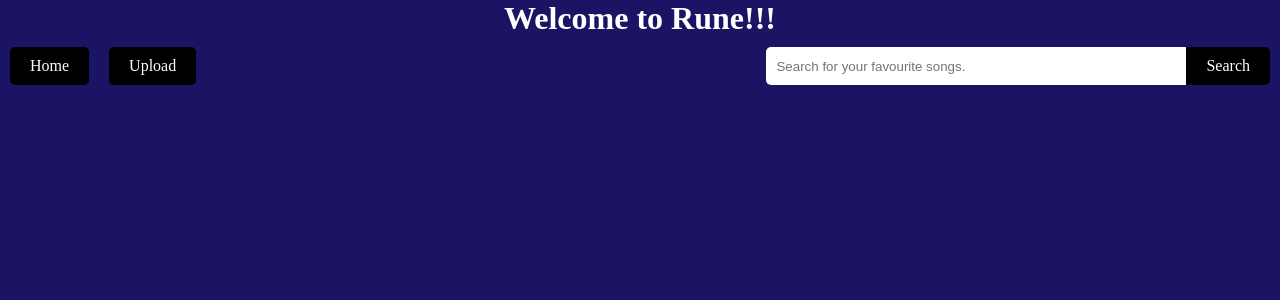
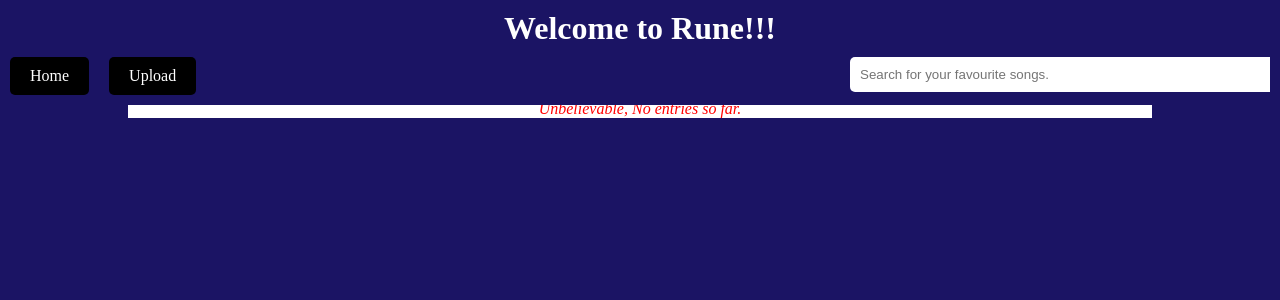
Before and after one commit to Praneetha-K/Music-Streaming-App, a Flask app: page / in a window 1280 px wide. Shown: the top 300 px of the page. Run offline with Flask 2, Linux system fonts and the light colour scheme; data that the repository does not hold is empty.

Commit message:
Making search option user friendly

```diff
--- a/app.py
+++ b/app.py
@@ -10,6 +10,7 @@ connection = mysql.connector.connect(host='localhost',
                                              database='music',
                                              user='root',
                                              password='root')
+#Getting songs from Db
 def return_dict():
 
     try:
@@ -43,30 +44,23 @@ app = Flask(__name__, static_url_path="/static")
 #Route to render GUI
 @app.route('/')
 def show_entries():
-    general_Data = {
-        'title': 'Music Player'}
     stream_entries = return_dict()
-
-    return render_template('simple.html', entries=stream_entries, **general_Data)
-
+    return render_template('index.html', entries=stream_entries)
+#Route to render to Upload Page
 @app.route('/uploadfiles')
 def uploadfile():
     return render_template("upload.html")
 
+#Route to render after Upload
 @app.route('/upload',methods=["GET","POST"])
 def upload():
     UPLOAD_SONG='D:\downloads\\flask-music-streaming-master\\flask-music-streaming-master\static\\music'
     app.config['UPLOAD_SONG'] = UPLOAD_SONG
     UPLOAD_IMG='D:\downloads\\flask-music-streaming-master\\flask-music-streaming-master\static\\'
     app.config['UPLOAD_IMG'] = UPLOAD_IMG
-    print("upload called")
-    print(request.form)
-    print(request.files)
-    #sid=request.form["sid"]
     title = request.form["title"]
     artist = request.form["artist"]
     album =request.form["album"]
-    #print(sid)
     uploadImage=request.files["image"]
     uploadSong=request.files["song"]
     record=(title,artist,album,"music/"+uploadSong.filename,"static\\"+uploadImage.filename)
@@ -80,7 +74,7 @@ def upload():
     print("success")
     return render_template("success.html")
 
-
+""" Removed functionality for better UX
 @app.route('/getsongs',methods=["GET","POST"])
 def getsongs():
     input = str(request.args.get("songname"));
@@ -98,12 +92,14 @@ def getsongs():
             for row in cursor.fetchall()]
     stream_entries = data
     print(data)
-    return render_template('simple.html', entries=stream_entries)
+    return render_template('index.html', entries=stream_entries)
+"""
 
+#Route to delete a song permanently from Db
 @app.route('/deletesong',methods=["GET","POST"])
 def deletesong():
     dId=int(request.args.get("did"))
-    print(dId)
+    #print(dId)
     query = "delete from songs where sid=" + str(dId) + ";"
     cursor = connection.cursor()
     cursor.execute(query)
@@ -114,12 +110,12 @@ def deletesong():
     column_names = [col[0] for col in desc]
     data = [dict(zip(column_names, row))
             for row in cursor.fetchall()]
-    print(data)
-    return render_template("simple.html", entries=data);
+    #print(data)
+    return render_template("index.html", entries=data);
 
 
 
-
+#Route to move to a particular song page
 @app.route('/song',methods=["GET","POST"])
 def song():
     songId=int(request.args.get("songId"))
@@ -132,6 +128,6 @@ def song():
     print(songDetails)
     return render_template("song.html",songDetails=songDetails);
 
-#launch a Tornado server with HTTPServer.
+#Running the app
 if __name__ == "__main__":
-    app.run(debug=True);
+    app.run("localhost",5000,debug=True);
--- a/static/style.css
+++ b/static/style.css
@@ -40,9 +40,10 @@ input:focus{
     display: flex;
 
 }
-.nav1{
+.heading{
     color:white;
-    text-align:center
+    text-align:center;
+    padding: 10px 0 0 0;
 }
 .nav-item{
     margin: 10px 10px;
@@ -79,7 +80,7 @@ input:focus{
 }
 .songs{
     width: 80%;
-    margin-top: 50px;
+    margin-top: 100px;
     margin-left: 10%;
     display: inline-flex;
     justify-content: center;
--- a/templates/simple.html
+++ b/templates/index.html
@@ -7,7 +7,7 @@
 <body>
 
     <div class="navbar">
-        <ul class="nav1">
+        <ul class="heading">
             <h1>Welcome to Rune!!!</h1>
         </ul>
         <ul class="nav">
@@ -20,7 +20,7 @@
             <li class="nav-item ml-auto">
                 <form class="search-form" method="GET">
                     <input type="text" name="songname" id="songname" placeholder="Search for your favourite songs.">
-                    <a class="nav-link" id="Searchbtn" href="#">Search</a>
+                    <!--<a class="nav-link" id="Searchbtn" href="#">Search</a>-->
                 </form>
             </li>
         </ul>
@@ -52,12 +52,21 @@
     </div>
 </body>
 <script>
-    let searchBox = document.querySelector("#songname");
-    let searchBtn = document.querySelector("#Searchbtn");
-    searchBox.onkeyup = () => {
-        searchBtn.href = "/getsongs?songname=" + searchBox.value;
-    };
 
+    let searchbar=document.querySelector("#songname");
+        searchbar.onkeyup=()=>{
+            let query=searchbar.value.toLowerCase();
+            console.log(query);
+            let songs=document.getElementsByClassName("song");
+            for(let i=0;i<songs.length;i++){
+                if(songs[i].innerText.toLowerCase().indexOf(query)<0){
+                    songs[i].style.display="none";
+                }
+                else{
+                    songs[i].style.display="block";
+                }
+            }
+        }
 </script>
 
 </html>
--- a/templates/success.html
+++ b/templates/success.html
@@ -34,5 +34,6 @@
         searchBox.onkeyup = () => {
             searchBtn.href = "/getsongs?songname=" + searchBox.value;
         };
+
     </script>
 </body>
```
